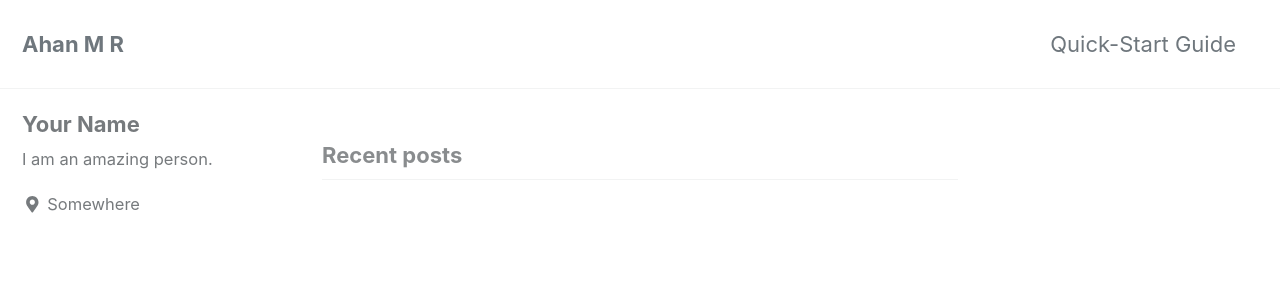
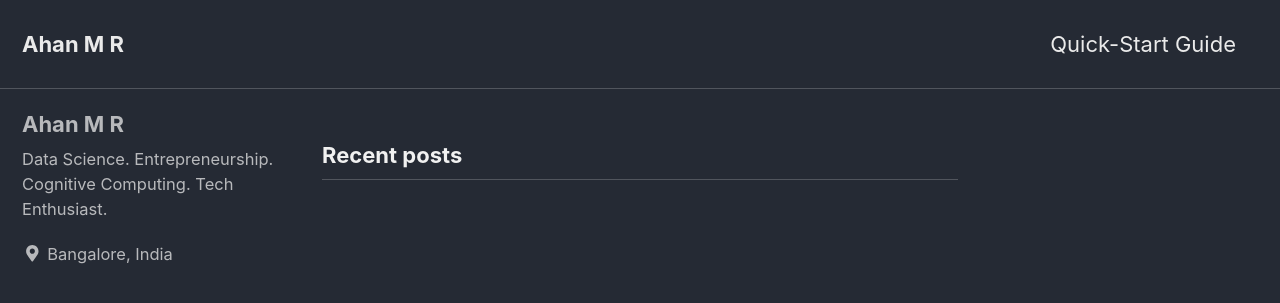
Before and after one commit to Ahanmr/ahanmr.github.io, a Jekyll site: the page built from index.html, in a window 1280 px wide and 900 px high. Shown: the top 303 px of the window. Built offline with Jekyll 4.4.1, drawn with Linux system fonts in a browser that asks for light colours; cached includes are drawn as plain includes; nearby versions of some CDN libraries; the list of posts is cut into pages by our own code.

Commit message:
commit page

```diff
--- a/_config.yml
+++ b/_config.yml
@@ -12,7 +12,7 @@
 
 # theme                  : "minimal-mistakes-jekyll"
 # remote_theme           : "mmistakes/minimal-mistakes"
-minimal_mistakes_skin    : "default" # "air", "aqua", "contrast", "dark", "dirt", "neon", "mint", "plum", "sunrise"
+minimal_mistakes_skin    : "dark" # "air", "aqua", "contrast", "dark", "dirt", "neon", "mint", "plum", "sunrise"
 
 # Site Settings
 locale                   : "en-US"
@@ -82,7 +82,7 @@ naver_site_verification  :
 twitter:
   username               :
 facebook:
-  username               :
+  username               : "www.facebook.com/AhanMysteriousOlogic"
   app_id                 :
   publisher              :
 og_image                 : # Open Graph/Twitter default site image
@@ -103,10 +103,10 @@ analytics:
 
 # Site Author
 author:
-  name             : "Your Name"
+  name             : "Ahan M R"
   avatar           : # path of avatar image, e.g. "/assets/images/bio-photo.jpg"
-  bio              : "I am an amazing person."
-  location         : "Somewhere"
+  bio              : "Data Science. Entrepreneurship. Cognitive Computing. Tech Enthusiast."
+  location         : "Bangalore, India"
   email            :
   links:
     - label: "Email"
```
